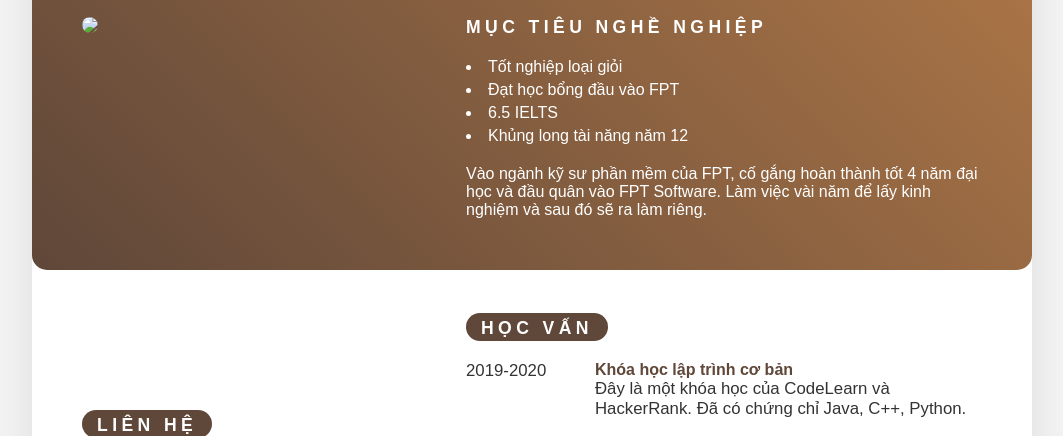
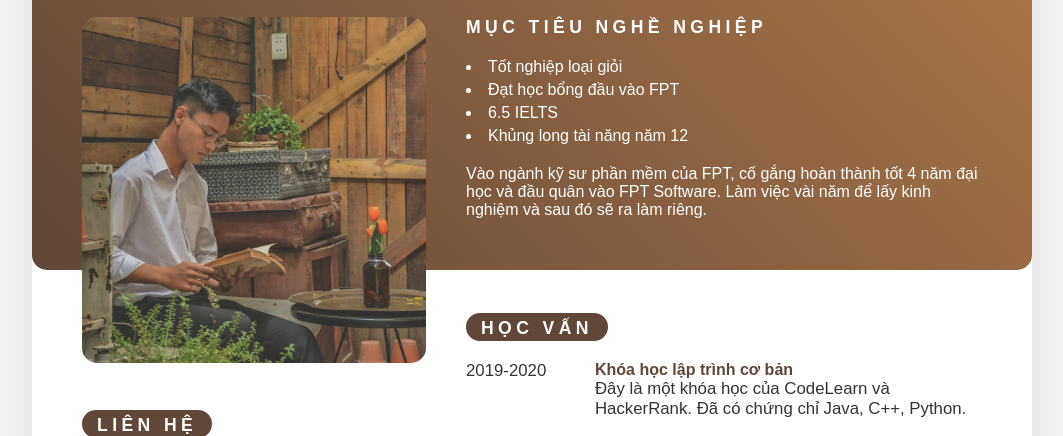
Before and after one commit to LucFr1746/LucFr1746.github.io, a plain HTML site: page index.html in a window 1280 px wide. Shown: the part 180-616 px from the top of the page, without its empty margins (108-1171 px from the left). Drawn offline with Linux system fonts and the light colour scheme.

Commit message:
Update index.html

```diff
--- a/index.html
+++ b/index.html
@@ -14,7 +14,7 @@
             <div class="group">
                 <div class="leftSide">
                     <div class="imgBx">
-                        <img src="/GIUA KI/images/Avata.jpg">
+                        <img src="/images/Avata.jpg">
                     </div>
                 </div>
                 <div class="rightSide">
```
